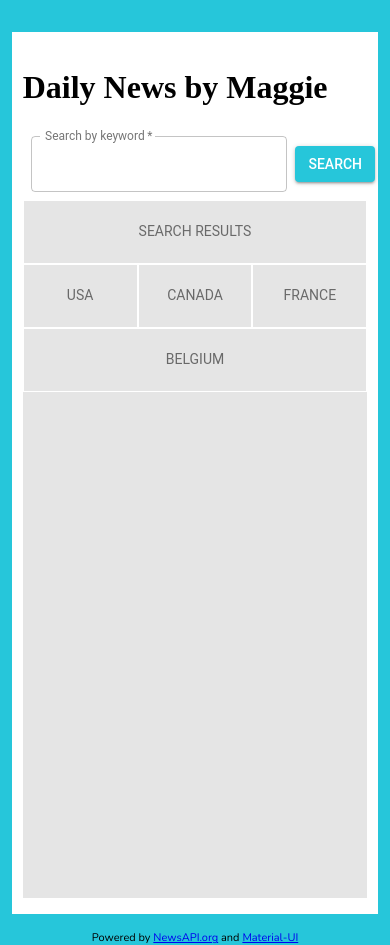
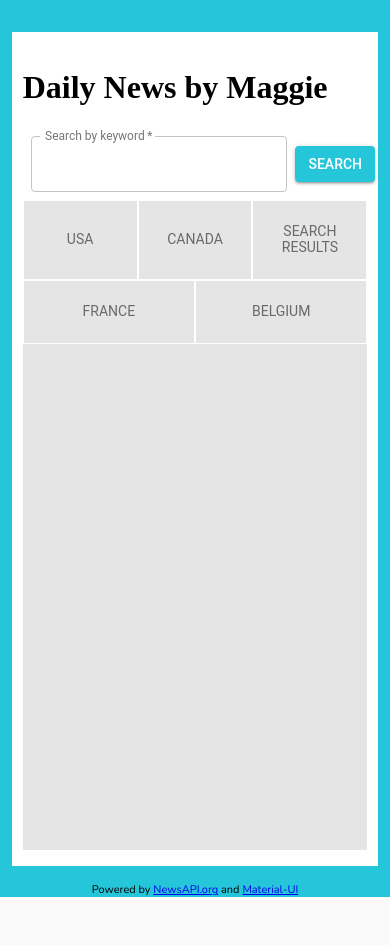
Before and after one commit to maggievu/react-news-app, a React (Create React App) app: page / in a window 390 px wide. After the commit the page ends 897 px from the top, so only its background shows below. Built offline with nearby package versions, Linux system fonts and the light colour scheme; a web font is replaced by a local one.

Commit message:
add focus on search button on mobiles

```diff
--- a/src/App.css
+++ b/src/App.css
@@ -47,7 +47,7 @@ img {
     padding-left: 3%;
     padding-right: 3%;
   }
-  .Navigation-actionRoot-184:nth-child(3) {
+  .jss184:nth-child(3) {
     order: -1;
     flex-basis: 100%;
   }
```
